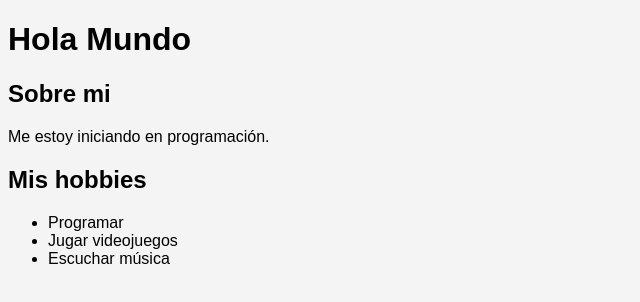
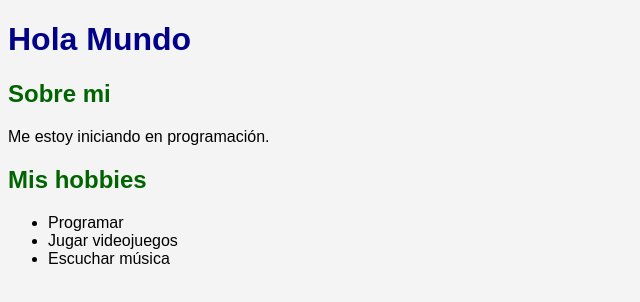
Before and after one commit to LANDERYVS/mi-sitio-web, a plain HTML site: page index.html in a window 1280 px wide. Shown: the whole page, without its empty margins (0-640 px from the left). Drawn offline with Linux system fonts and the light colour scheme.

Commit message:
Estilos para titulos.

```diff
--- a/styles.css
+++ b/styles.css
@@ -2,3 +2,9 @@ body{
 font-family: Arial;
 background-color: #f4f4f4;
 }
+h1{
+color: darkblue;
+}
+h2{
+color: darkgreen;
+}
```
